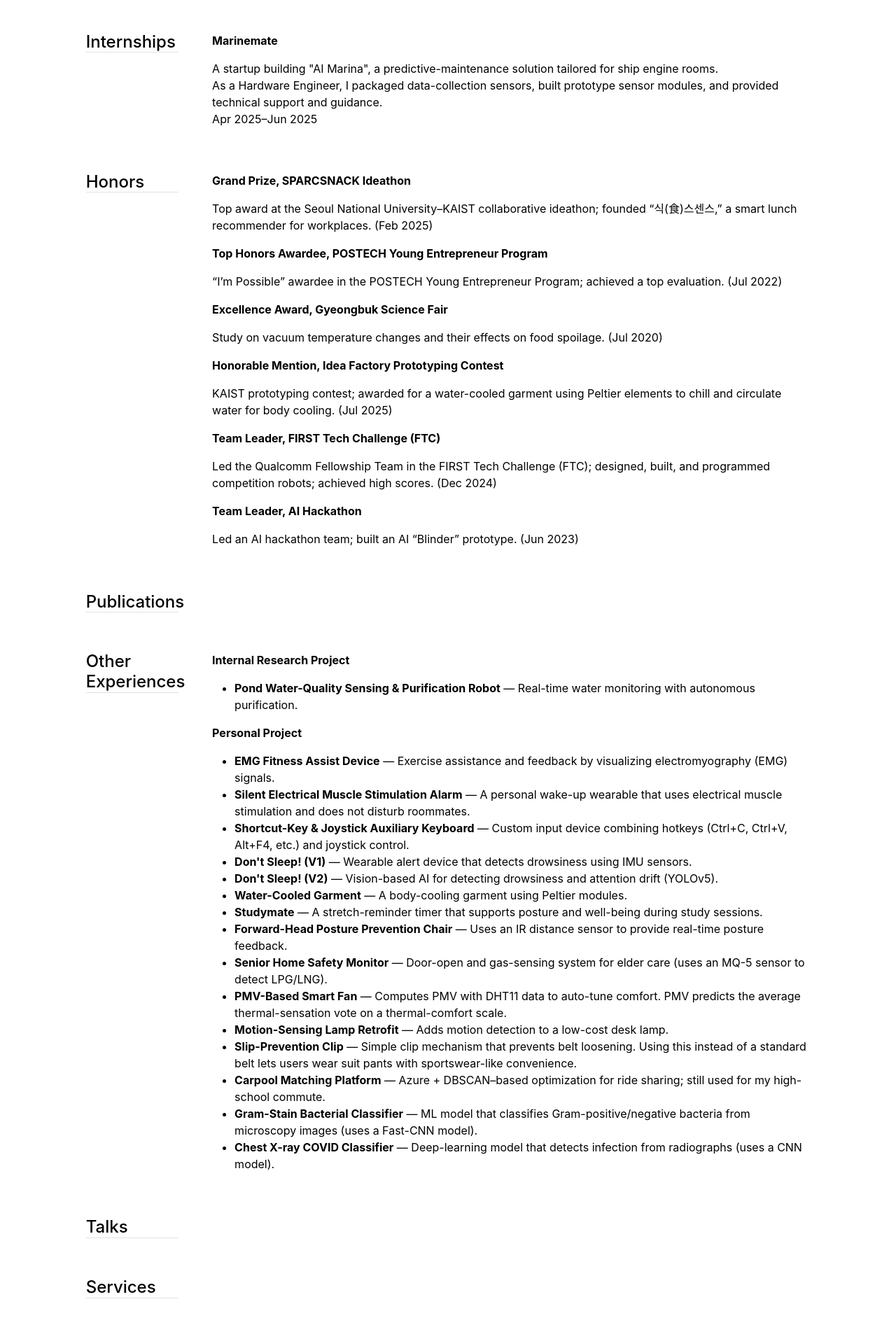
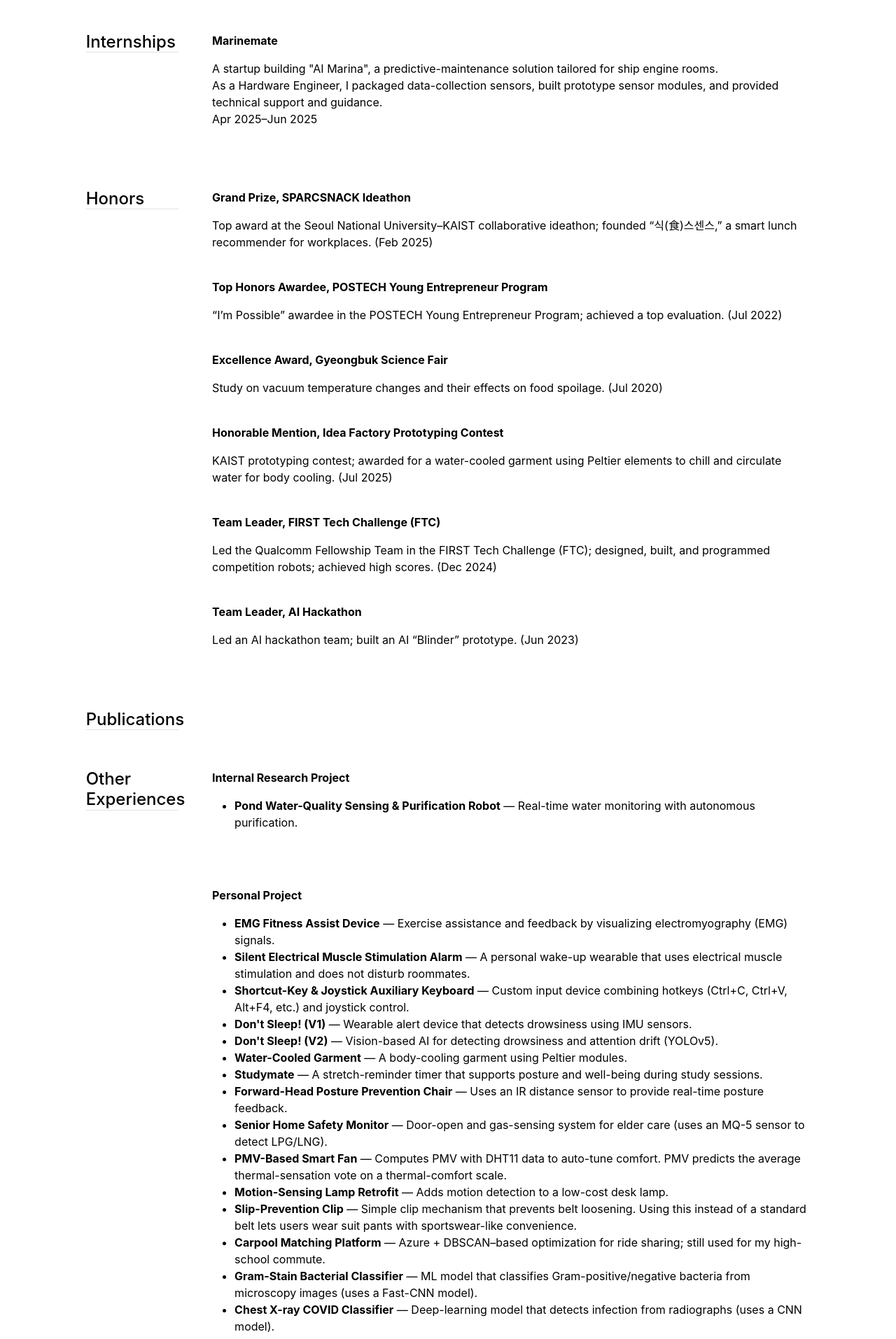
Before and after one commit to ynghyn-na/ynghyn-na.github.io, a Jekyll site: the page built from cv.md, in a window 1280 px wide. Shown: the part 886-2799 px from the top of the page at 70% size. Built offline with Jekyll 4.4.1, drawn with Linux system fonts in a browser that asks for light colours.

Commit message:
Update cv.html

```diff
--- a/_layouts/cv.html
+++ b/_layouts/cv.html
@@ -34,7 +34,7 @@ layout: default
           <p class="fw-bold">{{ section.title }}</br>
           <small class="text-muted">{{ section.duration }}</small>
           </p>
-        <p>{{ section.description }}</p>
+        <p>{{ section.description }}<br><br></p>
         {% endfor %}
       </div>
     </div>
@@ -49,7 +49,7 @@ layout: default
           <p class="fw-bold">{{ section.title }}</br>
           <small class="text-muted">{{ section.duration }}</small>
           </p>
-        <p>{{ section.description }}</p>
+        <p>{{ section.description }}<br><br></p>
         {% endfor %}
       </div>
     </div>
@@ -64,7 +64,7 @@ layout: default
           <p class="fw-bold">{{ section.title }}</br>
           <small class="text-muted">{{ section.duration }}</small>
           </p>
-          <p>{{ section.description }}</p>
+          <p>{{ section.description }}<br><br></p>
         {% endfor %}
       </div>
     </div>
@@ -79,7 +79,7 @@ layout: default
           <p class="fw-bold">{{ section.title }}</br>
           <small class="text-muted">{{ section.duration }}</small>
           </p>
-          <p>{{ section.description }}</p>
+          <p>{{ section.description }}<br><br></p>
         {% endfor %}
       </div>
     </div>
@@ -94,7 +94,7 @@ layout: default
           <p class="fw-bold">{{ section.title }}</br>
           <small class="text-muted">{{ section.duration }}</small>
           </p>
-          <p>{{ section.description }}</p>
+          <p>{{ section.description }}<br><br></p>
         {% endfor %}
       </div>
     </div>
@@ -110,7 +110,7 @@ layout: default
           <p class="fw-bold">{{ section.title }}</br>
           <small class="text-muted">{{ section.duration }}</small>
           </p>
-          <p>{{ section.description }}</p>
+          <p>{{ section.description }}<br><br></p>
         {% endfor %}
       </div>
     </div>
@@ -125,7 +125,7 @@ layout: default
           <p class="fw-bold">{{ section.title }}</br>
           <small class="text-muted">{{ section.duration }}</small>
           </p>
-          <p>{{ section.description }}</p>
+          <p>{{ section.description }}<br><br></p>
         {% endfor %}
       </div>
     </div>
@@ -140,7 +140,7 @@ layout: default
           <p class="fw-bold">{{ section.title }}</br>
           <small class="text-muted">{{ section.duration }}</small>
           </p>
-          <p>{{ section.description }}</p>
+          <p>{{ section.description }}<br><br></p>
         {% endfor %}
       </div>
     </div>
@@ -155,7 +155,7 @@ layout: default
           <p class="fw-bold">{{ section.title }}</br>
           <small class="text-muted">{{ section.duration }}</small>
           </p>
-          <p>{{ section.description }}</p>
+          <p>{{ section.description }}<br><br></p>
         {% endfor %}
       </div>
     </div>
```
